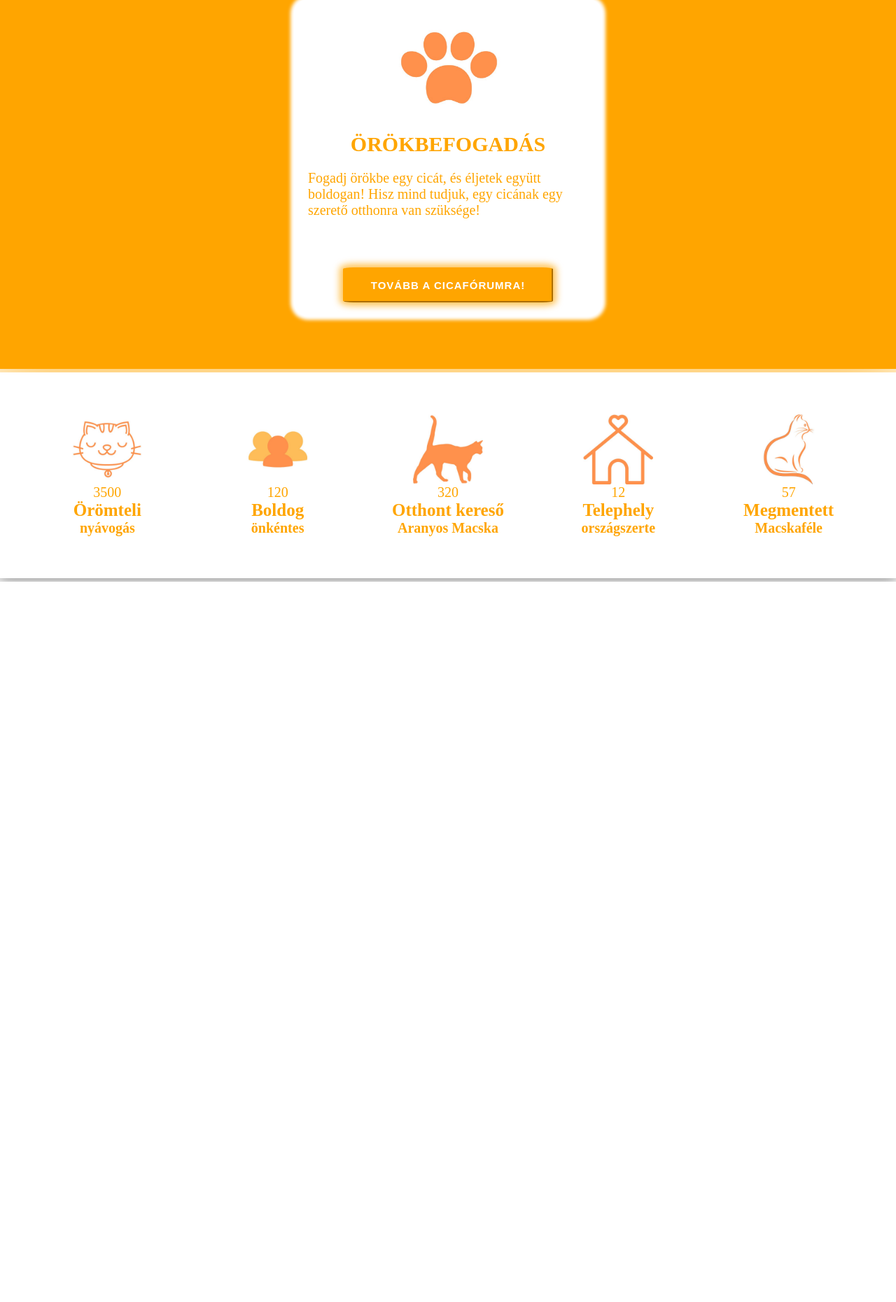
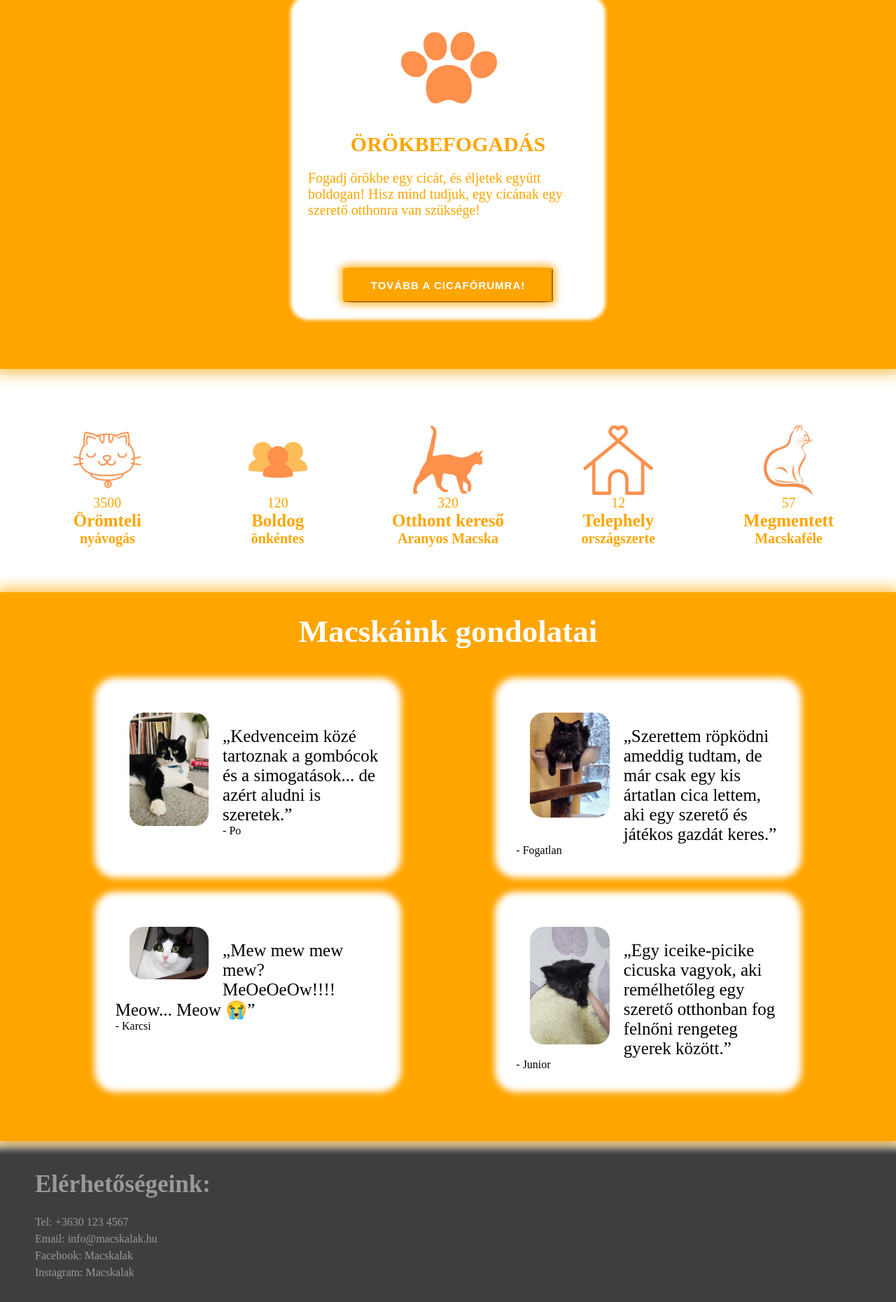
Before and after one commit to Valesz/Webterv-projekt, a PHP site: page /HTML/index.html in a window 1280 px wide. Shown: the part 2506-4366 px from the top of the page at 70% size. Before the commit the page ends 3337 px from the top, so only its background shows below. Run offline with PHP 8.4, Linux system fonts and the light colour scheme.

Commit message:
Cicák gondolata rész hozzáadva + Footer hozzáadva

```diff
--- a/Projektmunka/CSS/Index.css
+++ b/Projektmunka/CSS/Index.css
@@ -98,6 +98,7 @@ a.gomb {
     transition: all 500ms;
 }
 
+
 a.gomb:hover {
     transition: all 500ms;
     padding: 27px 25px;
@@ -124,6 +125,12 @@ li.icon-img-container {
     transition: all 500ms;
 }
 
+.active {
+    transition: all 500ms;
+    padding: 27px 25px;
+    background-color: #d48b4b;
+    font-size: 25px;
+}
 /* MAIN */
 
 main {
@@ -227,10 +234,11 @@ input[type="button"]:hover {
 
 /* TAMOGATAS */
 
-.tamogatas {
+section:nth-of-type(even) {
     background-color: orange;
-    box-shadow: 0 0 100px 20px rgb(255, 189, 66);
+    box-shadow: 0 0 20px 5px rgb(255, 189, 66);
     min-height: 600px;
+    margin-bottom: 20px;
 }
 
 .tamogatas > h1 {
@@ -276,8 +284,8 @@ input[type="button"]:hover {
 /* STATISZTIKAK */
 
 .statisztikak {
+    z-index: 0;
     min-height: 150px;
-    background-color: white;
 }
 
 .statisztikak > div > div {
@@ -309,3 +317,57 @@ input[type="button"]:hover {
     display: block;
     margin: auto;
 }
+
+/* CICAINK GONDOLATA */
+
+.cicaink-gondolata > h1 {
+    color: white;
+
+}
+
+.cicaink-gondolata > div > div {
+    width: 30%;
+    float: left;
+    background-color: white;
+    padding: 20px;
+    border-radius: 20px;
+    box-shadow: 0 0 10px 10px white;
+    margin: 20px;
+}
+
+.cicaink-gondolata > div > div > p {
+    margin-top: 40px;
+}
+
+.cicaink-gondolata > div > div > p > q {
+    position: relative;
+    top: 50%;
+    font-size: 25px;
+}
+
+.cicaink-gondolata > div > div > img {
+    width: 30%;
+    min-width: 100px;
+    float: left;
+    border-radius: 20px;
+    margin: 20px;
+}
+
+/* FOOTER */
+
+footer {
+    height: 150px;
+    background-color: rgb(103, 103, 103);
+    box-shadow: 0 0 10px 10px rgb(103, 103, 103);
+    color: white;
+    filter:brightness(60%);
+    line-height: 150%;
+    padding: 30px 50px;
+}
+
+footer h1 {
+    font-size: 35px;
+    text-align: left;
+    color: white;
+    margin-bottom: 30px;
+}
--- a/Projektmunka/HTML/index.html
+++ b/Projektmunka/HTML/index.html
@@ -20,7 +20,7 @@
             <li><a href="" class="gomb">Profil</a></li>
             <li><a href="" class="gomb">Támogatás</a></li>
             <li><a href="" class="gomb">Fórum</a></li>
-            <li><a href="" class="gomb">Kezdőlap</a></li>
+            <li><a href="" class="gomb active">Kezdőlap</a></li>
             <li class="icon-img-container"><a href=""><img src="../Kepek/cat.png" class="icon-img" alt=""></a></li>
         </ul>
     </nav>
@@ -111,6 +111,48 @@
                 </div>
             </div>
         </section>
+        <section class="cicaink-gondolata">
+            <h1>Macskáink gondolatai</h1>
+            <div class="flexbox">
+                <div>
+                    <img src="../Kepek/Adoptalos/Po.jpg" alt="">
+                    <p>
+                        <q>Kedvenceim közé tartoznak a gombócok és a simogatások... de azért aludni is szeretek.</q>
+                        <br>- Po
+                    </p>
+                </div>
+                <div>
+                    <img src="../Kepek/Adoptalos/Fogatlan.jpg" alt="">
+                    <p>
+                        <q>Szerettem röpködni ameddig tudtam, de már csak egy kis ártatlan cica lettem, aki egy szerető és játékos gazdát keres.</q>
+                        <br>- Fogatlan
+                    </p>
+                </div>
+                <div>
+                    <img src="../Kepek/Adoptalos/Karcsi.jpg" alt="">
+                    <p>
+                        <q>Mew mew mew mew? MeOeOeOw!!!! Meow... Meow 😭</q>
+                        <br>- Karcsi
+                    </p>
+                </div>
+                <div>
+                    <img src="../Kepek/Adoptalos/Junior.jpg" alt="">
+                    <p>
+                        <q>Egy iceike-picike cicuska vagyok, aki remélhetőleg egy szerető otthonban fog felnőni rengeteg gyerek között.</q>
+                        <br>- Junior
+                    </p>
+                </div>
+            </div>
+        </section>
     </main>
+    <footer>
+        <div>
+            <h1>Elérhetőségeink:</h1>
+            <p>Tel: +3630 123 4567</p>
+            <p>Email: info@macskalak.hu</p>
+            <p>Facebook: Macskalak</p>
+            <p>Instagram: Macskalak</p>
+        </div>
+    </footer>
 </body>
 </html>
```
